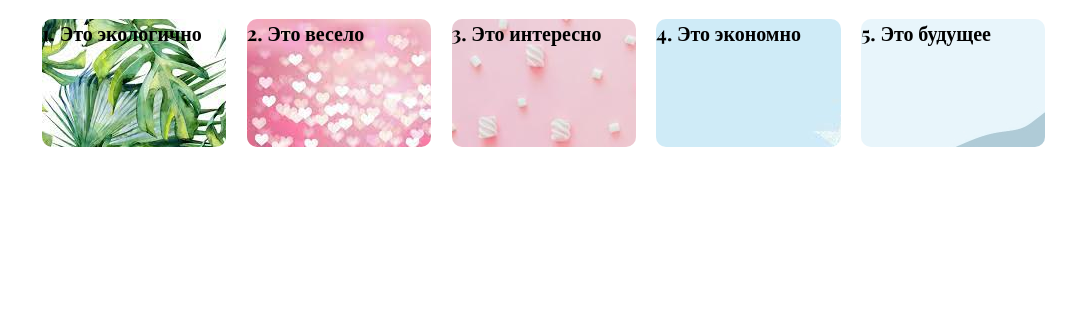
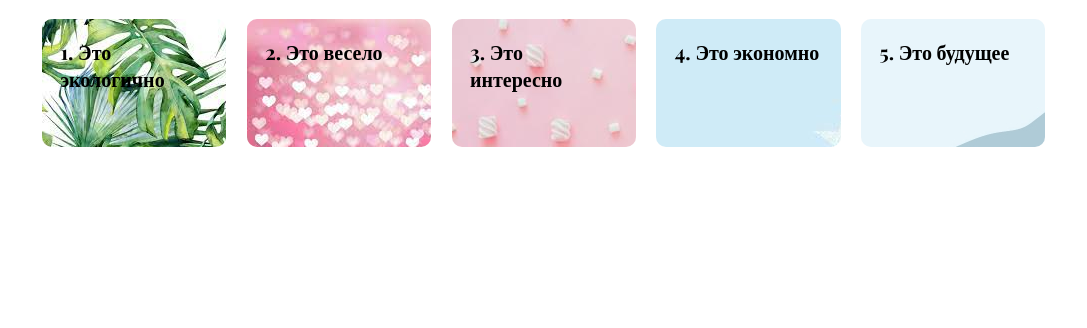
Before and after one commit to AnnaChernopyatova/hacathon_team4, a plain HTML site: page index.html in a window 1280 px wide. Shown: the part 472-800 px from the top of the page, without its empty margins (7-1094 px from the left). Drawn offline with nearby package versions, Linux system fonts and the light colour scheme.

Commit message:
добавила отступы

```diff
--- a/styles/index.css
+++ b/styles/index.css
@@ -43,8 +43,6 @@ body {
     font-size: 20px;
     color: #000000;
     align-content: space-between;
-
-
 }
 
 .reason_card {
@@ -96,7 +94,19 @@ body {
     align-items: center;
 
 }
+
 .card_5_text {
-    justify-content: center;
-    align-items: center;
+    padding: 10%;
 }
+.card_4_text {
+    padding: 10%;
+}
+.card_3_text {
+    padding: 10%;
+}
+.card_2_text {
+    padding: 10%;
+}
+.card_1_text {
+    padding: 10%;
+}
```
Also changed, not shown: index.html (+1 -1 lines).
